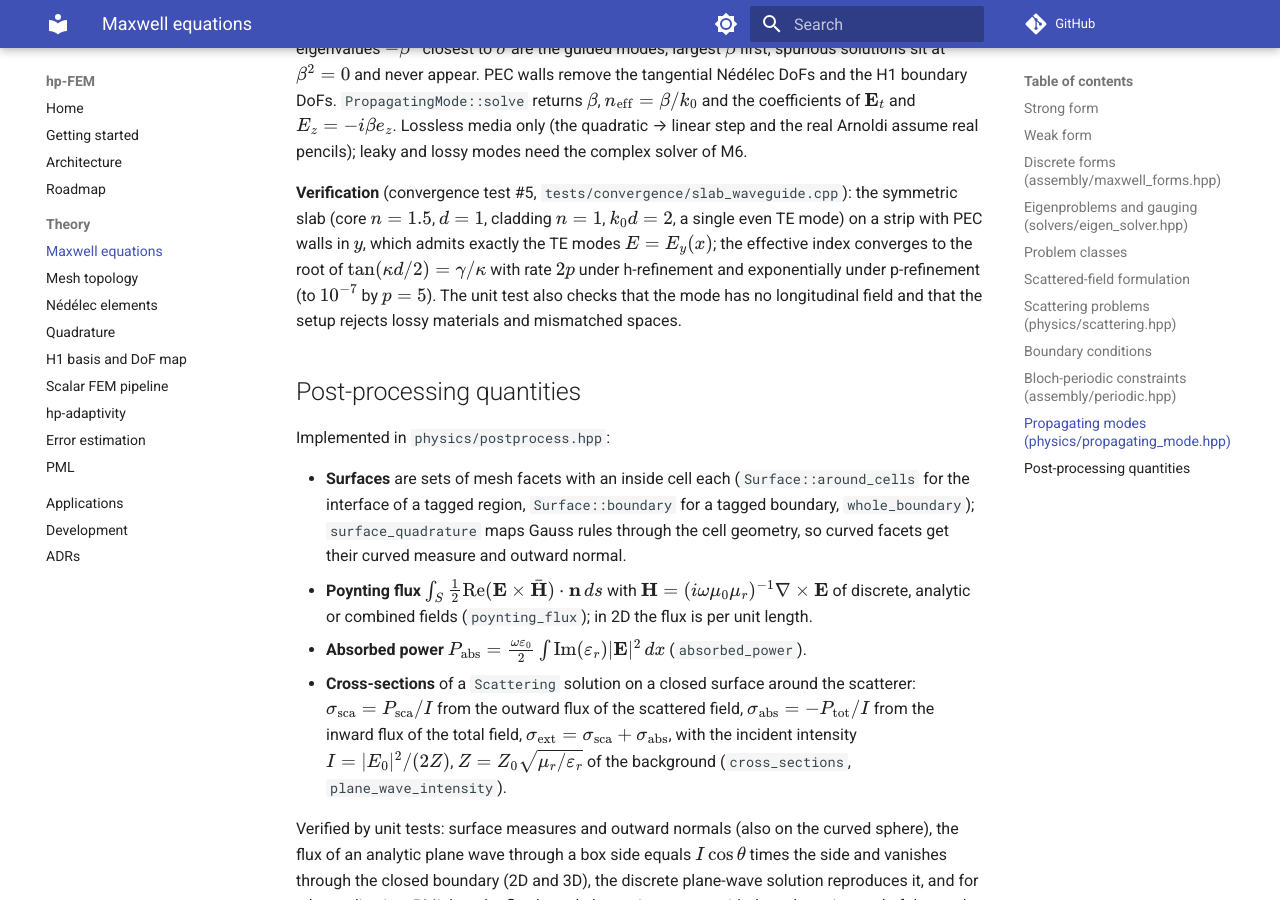
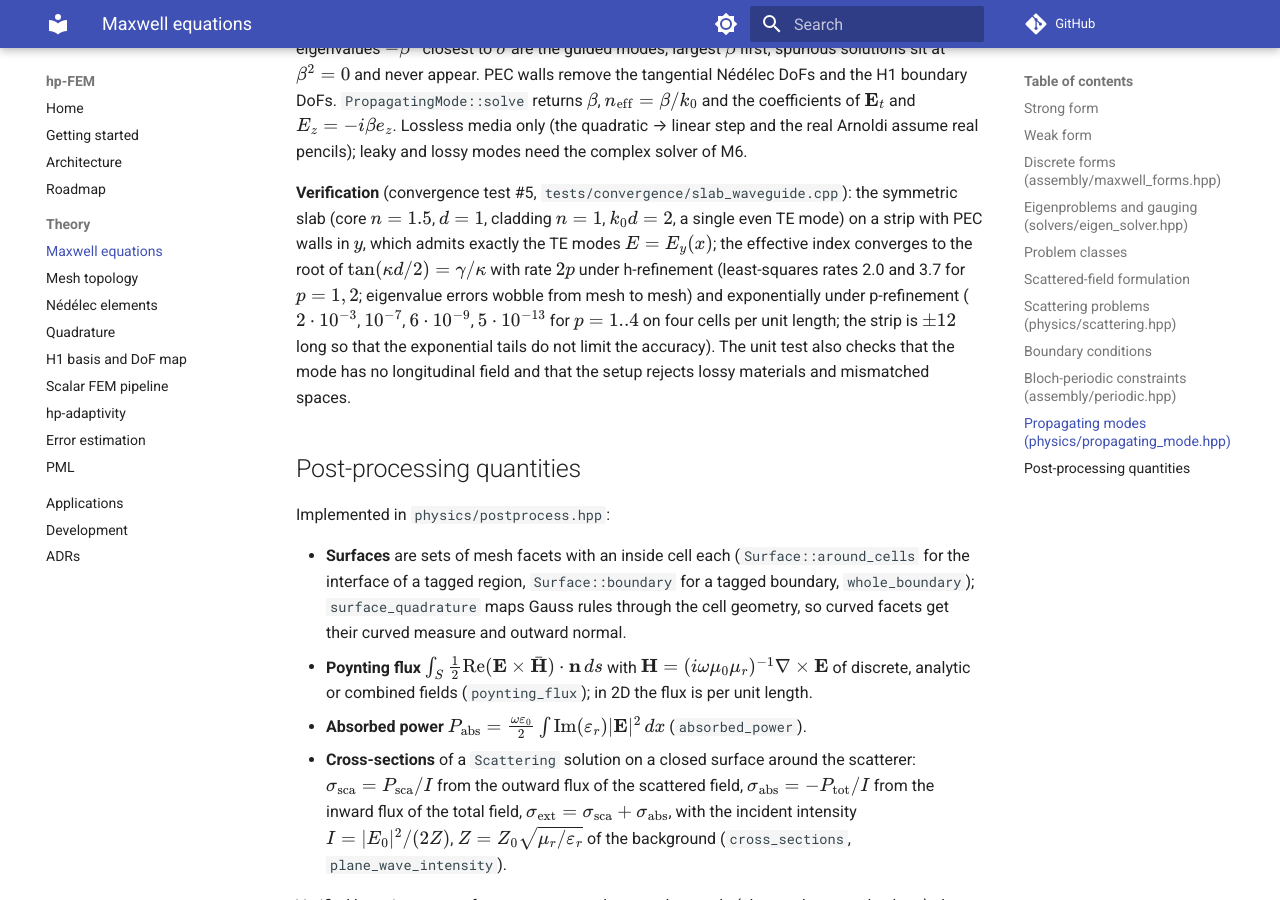
Before and after one commit to PhotonPower/hp-FEM, an MkDocs documentation site: the page built from docs/theory/maxwell.md, in a window 1280 px wide and 900 px high, scrolled down 5907 px. Built offline with MkDocs 1.6.1 and Material for MkDocs 9.7.7, drawn with Linux system fonts in a browser that asks for light colours; comment, search, counter and statistics services are not loaded.

Commit message:
docs(theory): record the slab-waveguide convergence numbers
Co-Authored-By: Claude Fable 5.1 <noreply@anthropic.com>

```diff
--- a/docs/theory/maxwell.md
+++ b/docs/theory/maxwell.md
@@ -258,7 +258,10 @@ assume real pencils); leaky and lossy modes need the complex solver of M6.
 slab (core $n = 1.5$, $d = 1$, cladding $n = 1$, $k_0 d = 2$, a single even TE mode) on a strip
 with PEC walls in $y$, which admits exactly the TE modes $E = E_y(x)$; the effective index
 converges to the root of $\tan(\kappa d/2) = \gamma/\kappa$ with rate $2p$ under h-refinement
-and exponentially under p-refinement (to $10^{-7}$ by $p = 5$). The unit test also checks that
+(least-squares rates 2.0 and 3.7 for $p = 1, 2$; eigenvalue errors wobble from mesh to mesh)
+and exponentially under p-refinement ($2\cdot10^{-3}$, $10^{-7}$, $6\cdot10^{-9}$, $5\cdot10^{-13}$
+for $p = 1..4$ on four cells per unit length; the strip is $\pm12$ long so that the exponential
+tails do not limit the accuracy). The unit test also checks that
 the mode has no longitudinal field and that the setup rejects lossy materials and mismatched
 spaces.
 
```
